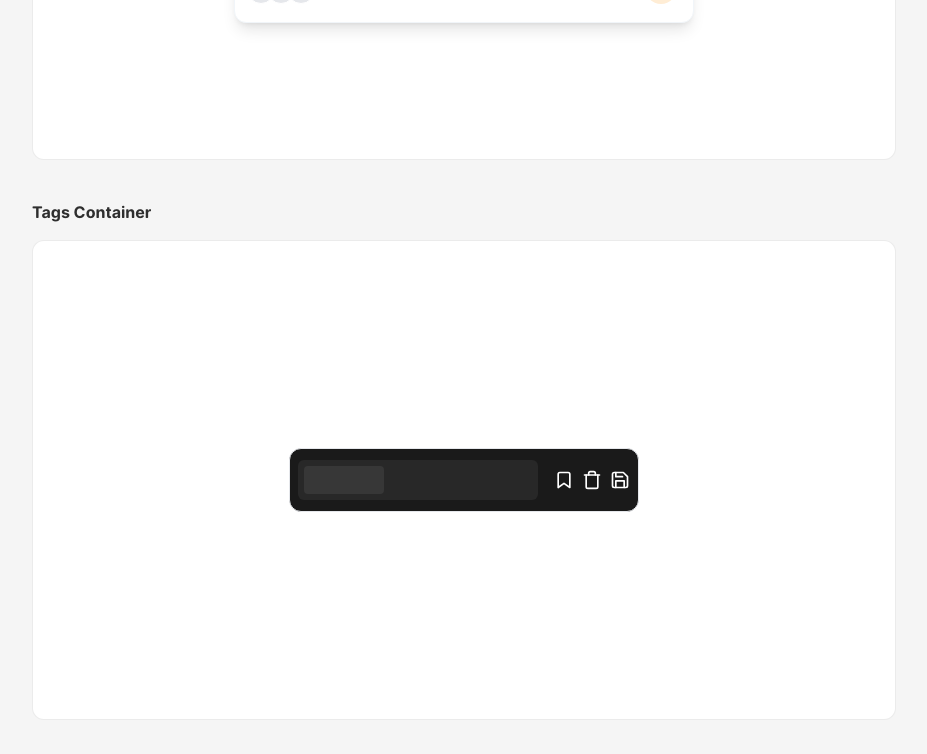
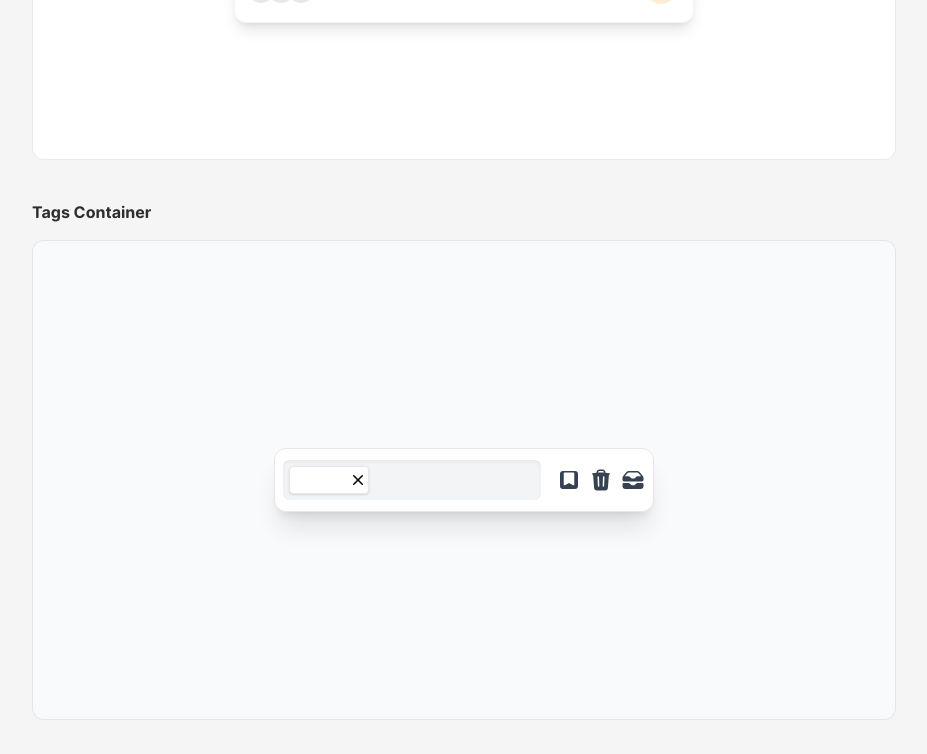
Before and after one commit to Saurabhdaswant/animations, a Next.js app: page / in a window 1280 px wide. Both pictures are taken after a click on the icon 611 px from the left and 1724 px from the top of the page. Shown: the part 1244-1998 px from the top of the page, without its empty margins (176-1103 px from the left). Built offline with nearby package versions, Linux system fonts and the light colour scheme.

Commit message:
tags container redesign

```diff
--- a/src/components/Bookmark.tsx
+++ b/src/components/Bookmark.tsx
@@ -1,7 +1,7 @@
 import React, { useState } from "react";
 
 import { AnimatePresence, motion } from "framer-motion";
-import { Bookmark, Save, Trash } from "react-feather";
+import { Bookmark, Save, Trash, X } from "react-feather";
 import useToggle from "@/hooks/useToggle";
 
 export default function TagsContainer() {
@@ -15,8 +15,8 @@ export default function TagsContainer() {
       <p className="font-[family-name:var(--font-open-runde-bold)]">
         Tags Container
       </p>
-      <div className="rounded-xl border border-solid border-black/[.08]  transition-colors flex items-center justify-center bg-white  hover:border-transparent text-sm sm:text-base h-[30rem]  px-4 ">
-        <div className="font-[family-name:var(--font-open-runde-bold)]  cursor-pointer grid place-items-center  text-white">
+      <div className="rounded-xl border border-solid border-black/[.08]  transition-colors flex items-center justify-center bg-gray-50  hover:border-transparent text-sm sm:text-base h-[30rem]  px-4 ">
+        <div className="font-[family-name:var(--font-open-runde-bold)]  grid place-items-center  text-white">
           <motion.div
             onClick={() => {
               if (!isInputVisible) {
@@ -31,23 +31,25 @@ export default function TagsContainer() {
             }}
             initial={{
               height: "3rem",
-              width: 92,
+              width: 120,
             }}
             variants={{
               yes: {
-                width: 350,
+                width: 380,
                 height: "4rem",
                 display: "flex",
                 gap: "1rem",
               },
               bigger: {
-                width: 350,
+                width: 380,
                 height: "8.2rem",
                 display: "flex",
                 gap: "0.5rem",
               },
             }}
-            className={`cursor-pointer p-2 flex justify-end  border group items-center  transition-colors  rounded-xl  bg-[#1A1A1A] `}
+            className={` p-2  ${
+              isInputVisible ? "px-2" : "px-4"
+            } flex justify-end  border group items-center  transition-colors  rounded-xl  bg-white shadow-xl `}
           >
             {isInputVisible && (
               <motion.div
@@ -70,23 +72,13 @@ export default function TagsContainer() {
                     alignItems: "start",
                   },
                 }}
-                className={`h-10 flex p-1.5 flex-wrap  gap-x-2 rounded-md bg-[#282828] `}
+                className={`h-10 flex p-1.5 flex-wrap  gap-x-2 rounded-md bg-gray-100 shadow-inner `}
               >
                 <div className="flex flex-wrap  gap-2">
                   <AnimatePresence mode="popLayout">
                     {lils.map((_, idx) => {
                       return (
                         <motion.div
-                          onClick={() => {
-                            const filteredList = lils.filter(
-                              (_, i) => i !== idx
-                            );
-                            setLils(filteredList);
-
-                            if (filteredList.length === 0) {
-                              showInput();
-                            }
-                          }}
                           key={idx}
                           initial={{
                             y: lils.length > 1 ? -10 : 0,
@@ -99,8 +91,26 @@ export default function TagsContainer() {
                             y: idx === 2 ? 40 : 0,
                             opacity: 0,
                           }}
-                          className={`w-20  h-7  rounded bg-[#373737] `}
-                        ></motion.div>
+                          className={`w-20  h-7 flex items-center justify-end  rounded bg-white border shadow `}
+                        >
+                          <svg
+                            onClick={() => {
+                              const filteredList = lils.filter(
+                                (_, i) => i !== idx
+                              );
+                              setLils(filteredList);
+
+                              if (filteredList.length === 0) {
+                                showInput();
+                              }
+                            }}
+                            xmlns="http://www.w3.org/2000/svg"
+                            viewBox="0 0 20 20"
+                            className="size-5 text-gray-400 cursor-pointer"
+                          >
+                            <path d="M6.28 5.22a.75.75 0 0 0-1.06 1.06L8.94 10l-3.72 3.72a.75.75 0 1 0 1.06 1.06L10 11.06l3.72 3.72a.75.75 0 1 0 1.06-1.06L11.06 10l3.72-3.72a.75.75 0 0 0-1.06-1.06L10 8.94 6.28 5.22Z" />
+                          </svg>
+                        </motion.div>
                       );
                     })}
                   </AnimatePresence>
@@ -108,12 +118,12 @@ export default function TagsContainer() {
               </motion.div>
             )}
             <div
-              className={`flex justify-center items-center gap-2 ${
-                lils.length > 2 && "flex-col"
+              className={`flex justify-center  gap-2 items-center  ${
+                lils.length > 2 && "flex-col  px-2 gap-4"
               }`}
             >
               <motion.div layout>
-                <Bookmark
+                <svg
                   onClick={() => {
                     if (isInputVisible) {
                       if (lils.length < 9) {
@@ -121,20 +131,47 @@ export default function TagsContainer() {
                       }
                     }
                   }}
-                  size={20}
-                />
+                  xmlns="http://www.w3.org/2000/svg"
+                  viewBox="0 0 24 24"
+                  className="size-6 fill-gray-700 cursor-pointer"
+                >
+                  <path
+                    fill-rule="evenodd"
+                    d="M6 3a3 3 0 0 0-3 3v12a3 3 0 0 0 3 3h12a3 3 0 0 0 3-3V6a3 3 0 0 0-3-3H6Zm1.5 1.5a.75.75 0 0 0-.75.75V16.5a.75.75 0 0 0 1.085.67L12 15.089l4.165 2.083a.75.75 0 0 0 1.085-.671V5.25a.75.75 0 0 0-.75-.75h-9Z"
+                    clip-rule="evenodd"
+                  />
+                </svg>
               </motion.div>
               <motion.div layout>
-                <Trash
+                <svg
+                  xmlns="http://www.w3.org/2000/svg"
+                  viewBox="0 0 24 24"
+                  className="size-6 fill-gray-700 cursor-pointer"
                   onClick={() => {
                     setLils([1]);
                     showInput();
                   }}
-                  size={20}
-                />
+                >
+                  <path
+                    fill-rule="evenodd"
+                    d="M16.5 4.478v.227a48.816 48.816 0 0 1 3.878.512.75.75 0 1 1-.256 1.478l-.209-.035-1.005 13.07a3 3 0 0 1-2.991 2.77H8.084a3 3 0 0 1-2.991-2.77L4.087 6.66l-.209.035a.75.75 0 0 1-.256-1.478A48.567 48.567 0 0 1 7.5 4.705v-.227c0-1.564 1.213-2.9 2.816-2.951a52.662 52.662 0 0 1 3.369 0c1.603.051 2.815 1.387 2.815 2.951Zm-6.136-1.452a51.196 51.196 0 0 1 3.273 0C14.39 3.05 15 3.684 15 4.478v.113a49.488 49.488 0 0 0-6 0v-.113c0-.794.609-1.428 1.364-1.452Zm-.355 5.945a.75.75 0 1 0-1.5.058l.347 9a.75.75 0 1 0 1.499-.058l-.346-9Zm5.48.058a.75.75 0 1 0-1.498-.058l-.347 9a.75.75 0 0 0 1.5.058l.345-9Z"
+                    clip-rule="evenodd"
+                  />
+                </svg>
               </motion.div>
               <motion.div>
-                <Save size={20} />
+                <svg
+                  xmlns="http://www.w3.org/2000/svg"
+                  viewBox="0 0 24 24"
+                  className="size-6 fill-gray-700 cursor-pointer"
+                >
+                  <path
+                    fill-rule="evenodd"
+                    d="M1.5 9.832v1.793c0 1.036.84 1.875 1.875 1.875h17.25c1.035 0 1.875-.84 1.875-1.875V9.832a3 3 0 0 0-.722-1.952l-3.285-3.832A3 3 0 0 0 16.215 3h-8.43a3 3 0 0 0-2.278 1.048L2.222 7.88A3 3 0 0 0 1.5 9.832ZM7.785 4.5a1.5 1.5 0 0 0-1.139.524L3.881 8.25h3.165a3 3 0 0 1 2.496 1.336l.164.246a1.5 1.5 0 0 0 1.248.668h2.092a1.5 1.5 0 0 0 1.248-.668l.164-.246a3 3 0 0 1 2.496-1.336h3.165l-2.765-3.226a1.5 1.5 0 0 0-1.139-.524h-8.43Z"
+                    clip-rule="evenodd"
+                  />
+                  <path d="M2.813 15c-.725 0-1.313.588-1.313 1.313V18a3 3 0 0 0 3 3h15a3 3 0 0 0 3-3v-1.688c0-.724-.588-1.312-1.313-1.312h-4.233a3 3 0 0 0-2.496 1.336l-.164.246a1.5 1.5 0 0 1-1.248.668h-2.092a1.5 1.5 0 0 1-1.248-.668l-.164-.246A3 3 0 0 0 7.046 15H2.812Z" />
+                </svg>
               </motion.div>
             </div>
           </motion.div>
```
